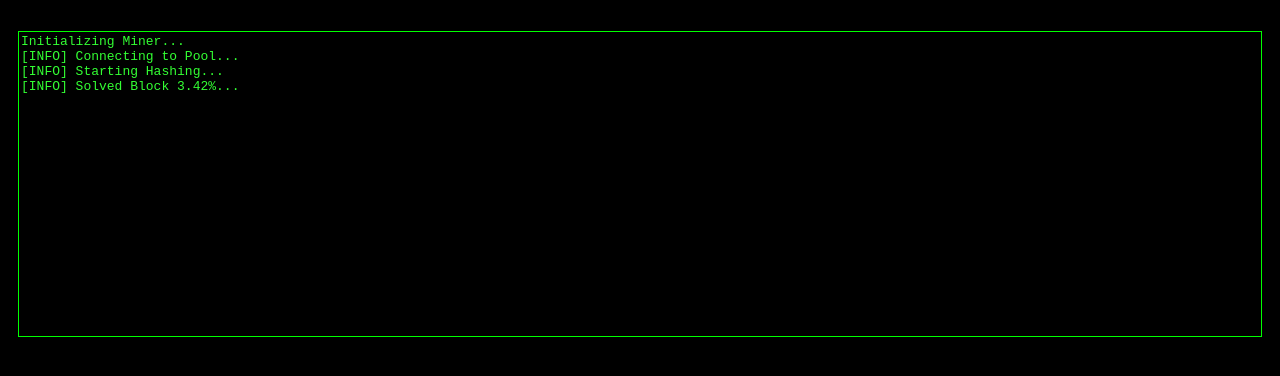
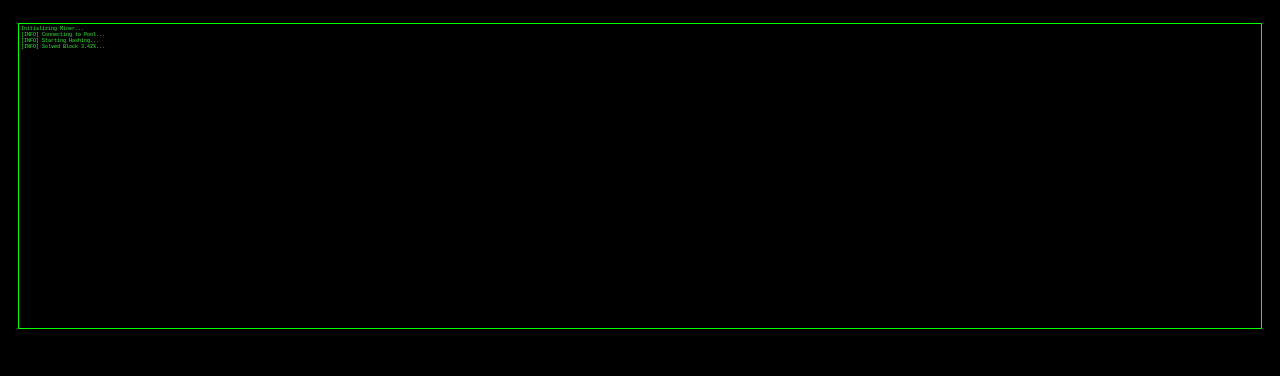
Before and after one commit to Mestica01/mining-console, a plain HTML site: page index.html in a window 1280 px wide. Drawn offline with Linux system fonts and the light colour scheme.

Commit message:
Update index.html

```diff
--- a/index.html
+++ b/index.html
@@ -5,7 +5,7 @@
     <meta name="viewport" content="width=device-width, initial-scale=1.0">
     <title>Bitcoin Mining Console</title>
     <style>
-        body { background: black; color: #33ff33; font-family: Courier, monospace; font-size: 13px; padding: 10px; }
+        body { background: black; color: #33ff33; font-family: Courier, monospace; font-size: 5px; padding: 10px; }
         #console { height: 300px; overflow-y: auto; border: 1px solid #00ff00; padding: 2px; white-space: pre-wrap; }
     </style>
 </head>
```
